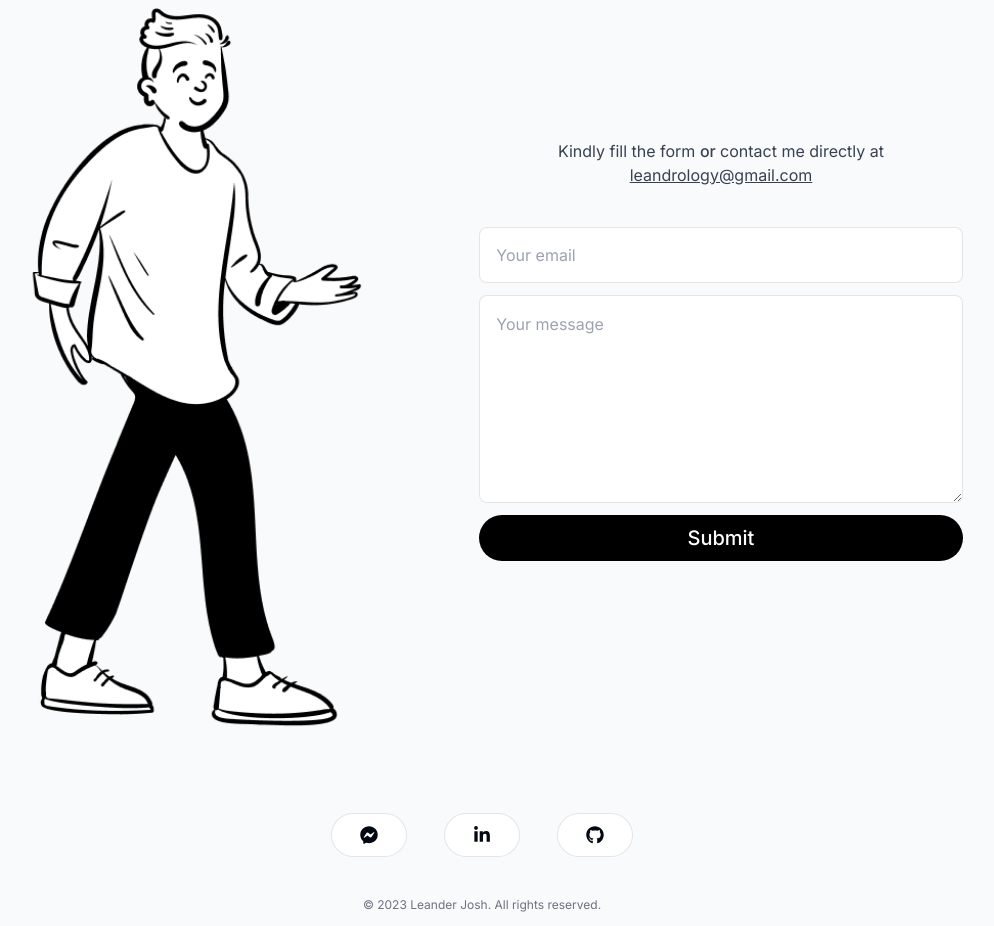
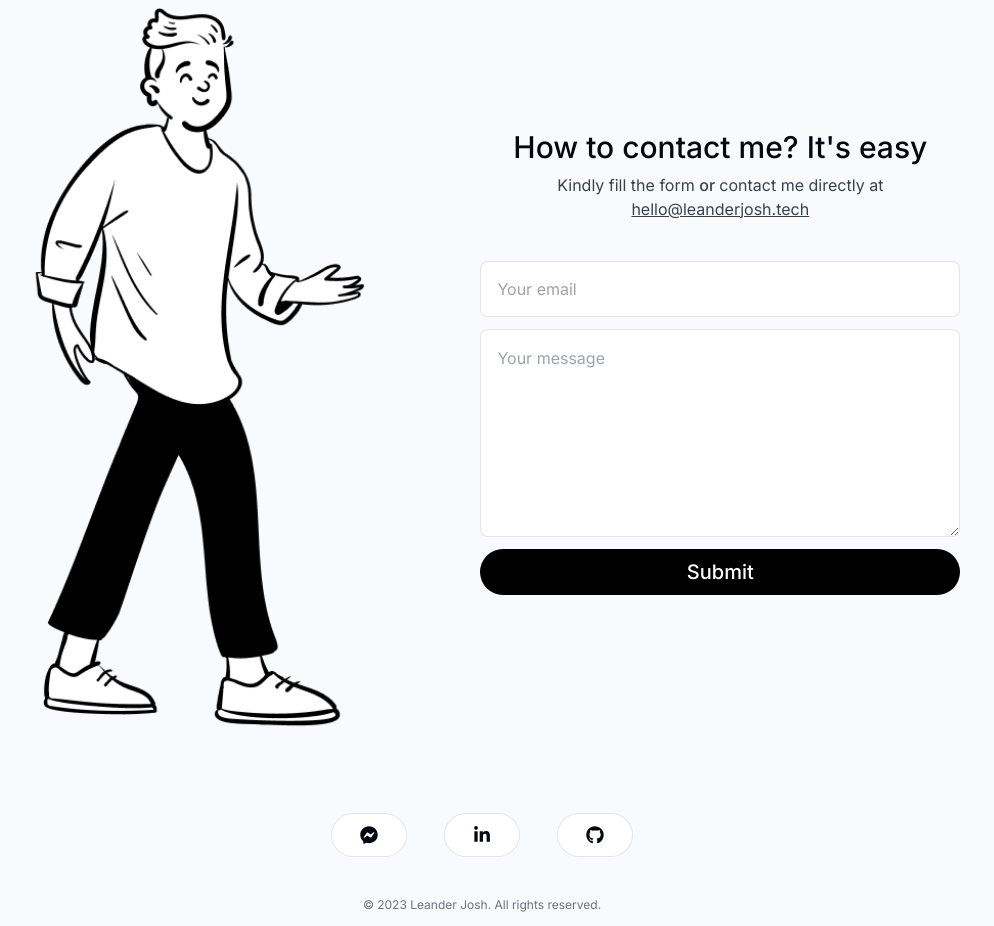
Before and after one commit to leandrology/portfolio, a Next.js app: page / in a window 1280 px wide. Shown: the part 6020-6946 px from the top of the page, without its empty margins (158-1152 px from the left). Built offline with nearby package versions, Linux system fonts and the light colour scheme.

Commit message:
Updated email address

```diff
--- a/actions/sendEmail.ts
+++ b/actions/sendEmail.ts
@@ -26,9 +26,9 @@ export const sendEmail = async (formData: FormData) => {
   let data;
   try {
     data = await resend.emails.send({
-      from: "Contact Form <onboarding@resend.dev>",
-      to: "leandrology@gmail.com",
-      subject: "Message from contact form",
+      from: "Leander Josh <onboarding@resend.dev>",
+      to: "hello@leanderjosh.tech",
+      subject: "Message from the contact form of your website",
       reply_to: senderEmail,
       react: React.createElement(ContactFormEmail, {
         message: message,
--- a/components/contact.tsx
+++ b/components/contact.tsx
@@ -48,11 +48,13 @@ export default function Contact() {
           />
         </div>
         <div className="px-6 md:px-6 py-6 md:py-0 lg:p-6">
+          <SectionHeading>How to contact me? It's easy</SectionHeading>
+
           <p className="text-gray-700 -mt-6 dark:text-white/80">
             Kindly fill the form <span className="font-medium">or </span>{" "}
             contact me directly at{" "}
-            <a className="underline" href="mailto:leandrology@gmail.com">
-              leandrology@gmail.com
+            <a className="underline" href="mailto:hello@leanderjosh.tech">
+              hello@leanderjosh.tech
             </a>
           </p>
           <form
```
Also changed, not shown: 2 other files (tests, documents, lock files or other folders).
